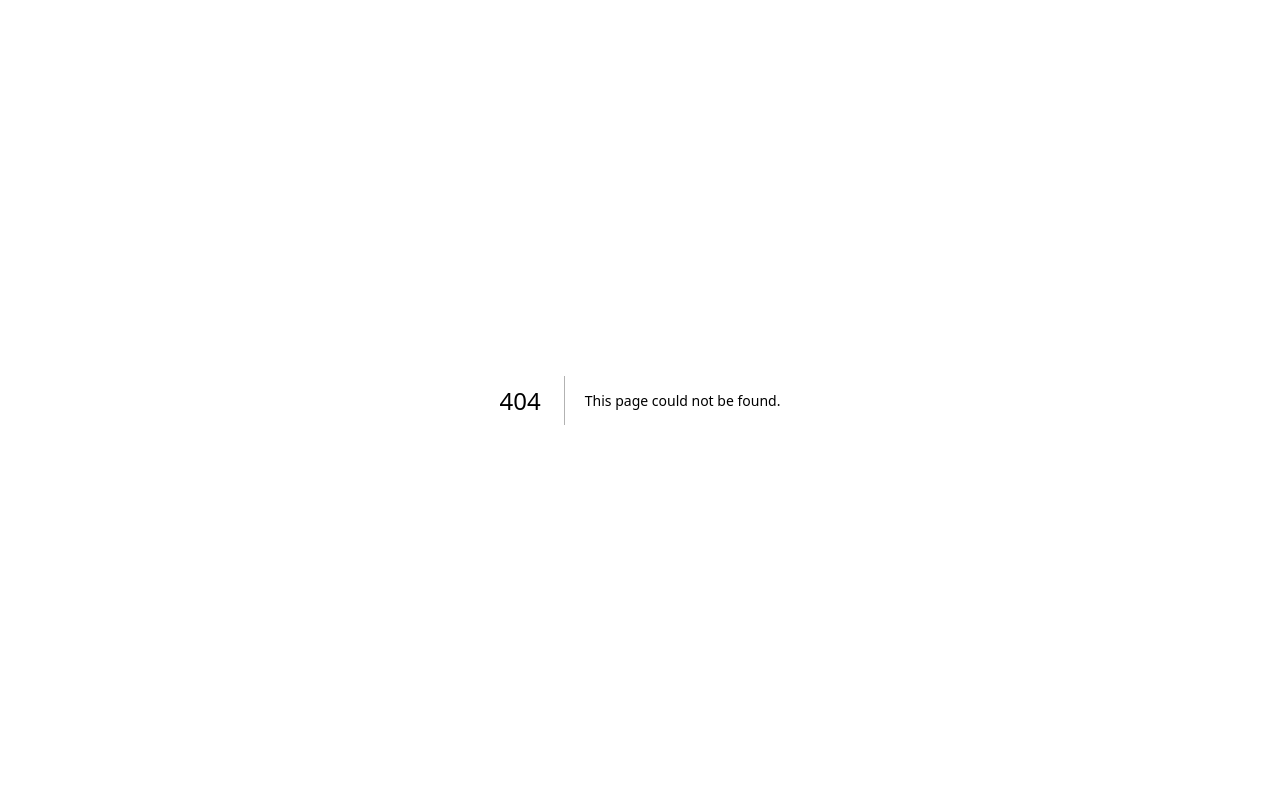
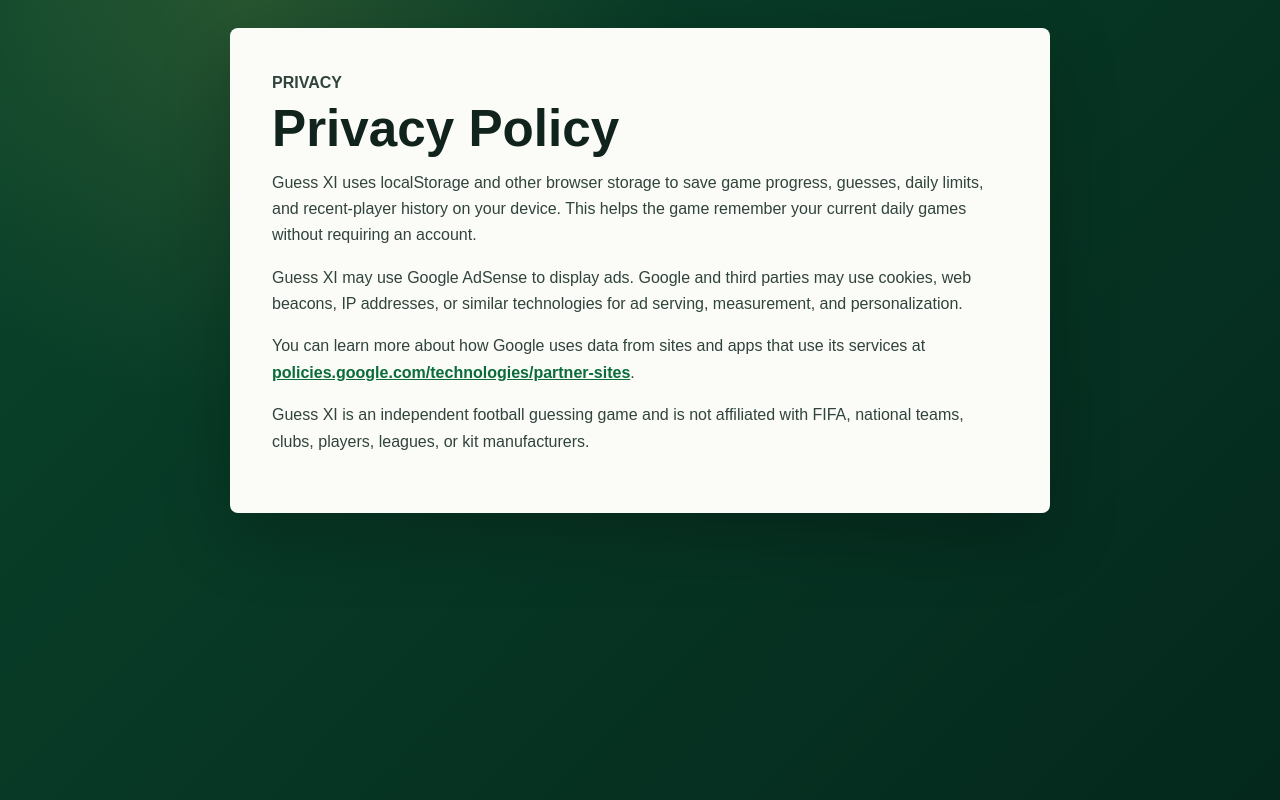
Before and after one commit to Andyc24uk/GuessXIWorldCup, a Next.js app: page /privacy in a window 1280 px wide. Before the commit this address had no page. Built offline with nearby package versions, Linux system fonts and the light colour scheme.

Commit message:
Add privacy page and AdSense verification

```diff
--- a/app/globals.css
+++ b/app/globals.css
@@ -627,6 +627,60 @@
   font-weight: 800;
 }
 
+.site-footer {
+  padding: 22px 0 6px;
+  text-align: center;
+}
+
+.site-footer a {
+  color: rgba(255, 255, 255, 0.76);
+  font-size: 0.92rem;
+  font-weight: 800;
+  text-decoration: none;
+}
+
+.site-footer a:hover {
+  color: #fff;
+  text-decoration: underline;
+}
+
+.privacy-shell {
+  width: min(860px, 100%);
+  margin: 0 auto;
+  padding: 28px 20px 48px;
+}
+
+.privacy-card {
+  border-radius: 8px;
+  padding: clamp(22px, 5vw, 42px);
+  background: var(--panel);
+  box-shadow: var(--shadow);
+}
+
+.privacy-eyebrow {
+  margin: 0 0 8px;
+  color: var(--green-dark);
+  font-size: 0.78rem;
+  font-weight: 900;
+  text-transform: uppercase;
+}
+
+.privacy-card h1 {
+  color: var(--ink);
+  font-size: clamp(2rem, 6vw, 3.2rem);
+}
+
+.privacy-card p {
+  color: #31433d;
+  font-size: 1rem;
+  line-height: 1.65;
+}
+
+.privacy-card a {
+  color: var(--green-dark);
+  font-weight: 800;
+}
+
 @media (max-width: 760px) {
   .app-shell {
     padding: 14px;
--- a/app/layout.tsx
+++ b/app/layout.tsx
@@ -8,6 +8,9 @@
   description: "Guess the World Cup player from the shirt and clues.",
   applicationName: "Guess XI: World Cup",
   manifest: "/manifest.json",
+  other: {
+    "google-adsense-account": "ca-pub-2518560260230499"
+  },
   appleWebApp: {
     capable: true,
     title: "Guess XI WC",
--- a/app/page.tsx
+++ b/app/page.tsx
@@ -50,6 +50,9 @@
       <AdSlot placement="top" />
 
       {selectedSlot ? <GameCard key={`${selectedSlot.playerId}-${activeSlot}-${dateKey}`} slot={selectedSlot} /> : <section className="game-card">Loading today&apos;s games...</section>}
+      <footer className="site-footer">
+        <a href="/privacy">Privacy Policy</a>
+      </footer>
     </main>
   );
 }
--- /dev/null
+++ b/app/privacy/page.tsx
@@ -0,0 +1,38 @@
+export const metadata = {
+  title: "Privacy Policy | Guess XI",
+  description: "Privacy information for Guess XI: World Cup."
+};
+
+export default function PrivacyPage() {
+  return (
+    <main className="privacy-shell">
+      <article className="privacy-card">
+        <p className="privacy-eyebrow">Privacy</p>
+        <h1>Privacy Policy</h1>
+
+        <p>
+          Guess XI uses localStorage and other browser storage to save game progress, guesses, daily limits, and recent-player history on your device.
+          This helps the game remember your current daily games without requiring an account.
+        </p>
+
+        <p>
+          Guess XI may use Google AdSense to display ads. Google and third parties may use cookies, web beacons, IP addresses, or similar
+          technologies for ad serving, measurement, and personalization.
+        </p>
+
+        <p>
+          You can learn more about how Google uses data from sites and apps that use its services at{" "}
+          <a href="https://policies.google.com/technologies/partner-sites" rel="noreferrer" target="_blank">
+            policies.google.com/technologies/partner-sites
+          </a>
+          .
+        </p>
+
+        <p>
+          Guess XI is an independent football guessing game and is not affiliated with FIFA, national teams, clubs, players, leagues, or kit
+          manufacturers.
+        </p>
+      </article>
+    </main>
+  );
+}
--- a/lib/constants.ts
+++ b/lib/constants.ts
@@ -2,8 +2,8 @@
 export const FREE_DAILY_GAME_LIMIT = 3;
 export const PRO_DAILY_GAME_LIMIT = 999;
 export const LAUNCH_GAME_MODE = "casual" as const;
-export const ADS_ENABLED = process.env.NEXT_PUBLIC_ADS_ENABLED === "true";
-export const ADSENSE_CLIENT = process.env.NEXT_PUBLIC_ADSENSE_CLIENT;
+export const ADSENSE_CLIENT = process.env.NEXT_PUBLIC_ADSENSE_CLIENT ?? "ca-pub-2518560260230499";
+export const ADS_ENABLED = process.env.NEXT_PUBLIC_ADS_ENABLED !== "false" && Boolean(ADSENSE_CLIENT);
 
 // TODO: Replace this with authenticated entitlement data when Stripe/payments are added.
 export const HAS_PRO_PLACEHOLDER = false;
```
